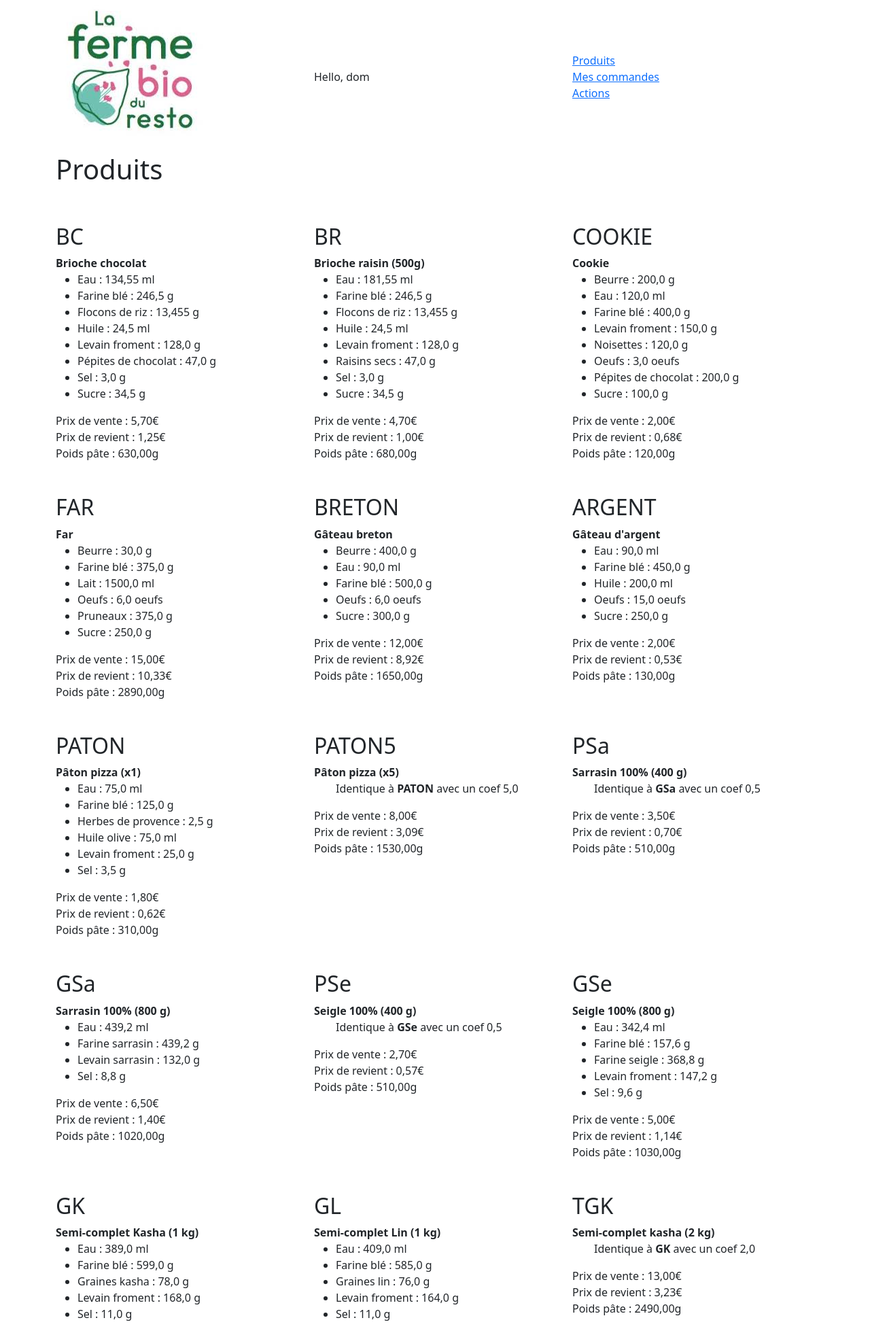
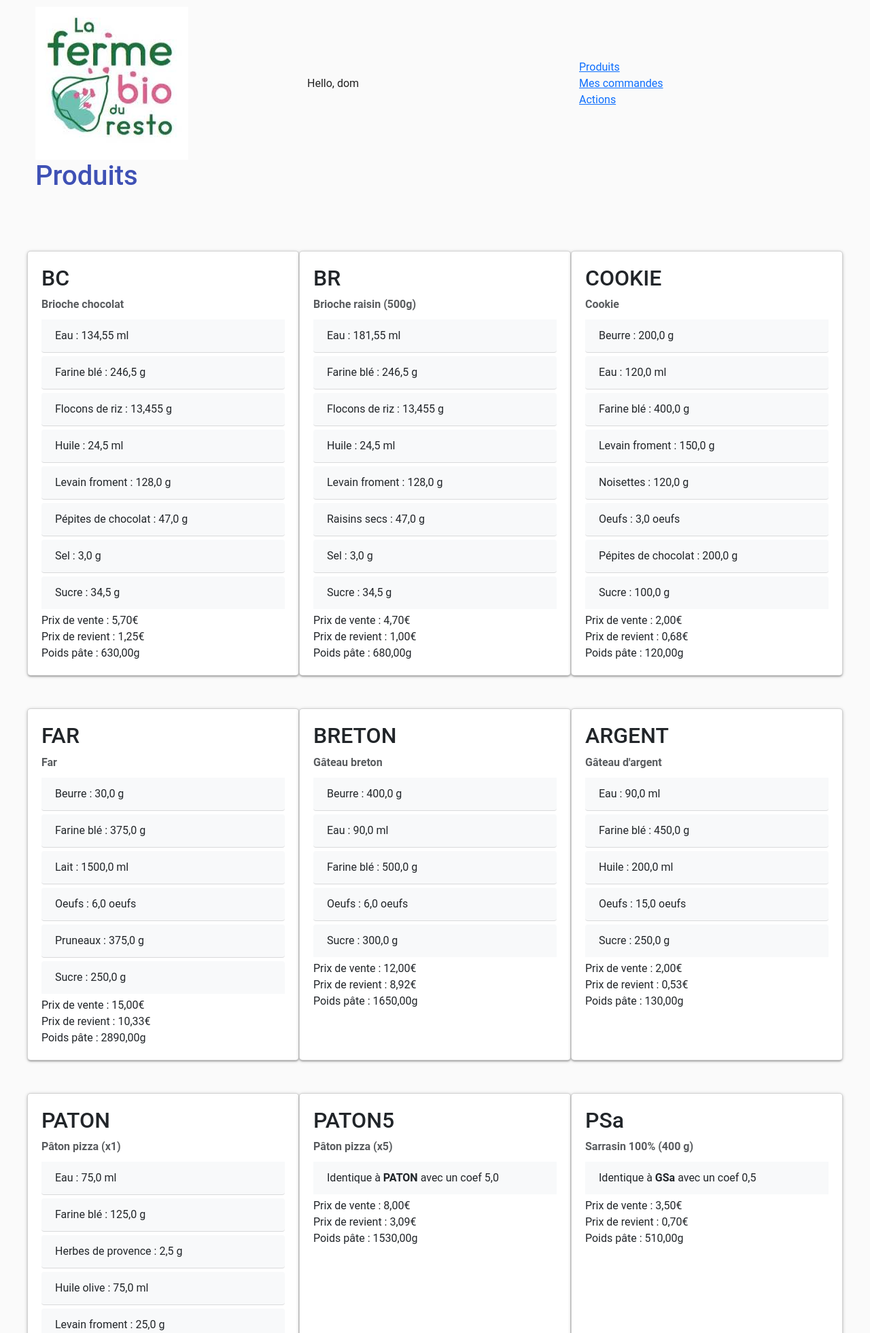
Before and after one commit to domeav/boulange, a Django app: page /products in a window 1280 px wide. Shown: the top 1961 px of the page at 68% size. Run offline with Django 5.2, Linux system fonts and the light colour scheme; a user stored in the database is signed in; data comes from the database, SQL or seed files in the repository; some libraries are stand-ins or nearby versions.

Commit message:
Imp: use material cards

```diff
--- /dev/null
+++ b/boulange/static/boulange/custom.css
@@ -0,0 +1,107 @@
+/* static/boulange/custom.css */
+body {
+    font-family: 'Roboto', sans-serif;
+    background-color: #fafafa;
+    color: #212121;
+}
+
+header {
+    padding: 10px 0;
+}
+
+
+
+header .navbar-brand img {
+    height: 30px;
+}
+
+header .navbar-nav .nav-link {
+    color: white;
+}
+
+header .navbar-nav .nav-link:hover {
+    color: #c5cae9;
+}
+
+main {
+    padding: 20px;
+}
+
+h1, h2, h3 {
+    color: #3f51b5;
+}
+
+.container {
+    max-width: 1200px;
+    margin: 0 auto;
+}
+
+.mt-5 {
+    margin-top: 2rem;
+}
+
+ul {
+    list-style-type: none;
+    padding: 0;
+}
+
+ul li {
+    margin-bottom: 0.5rem;
+}
+
+pre {
+    background-color: #f1f1f1;
+    padding: 10px;
+    border-radius: 5px;
+}
+
+.btn {
+    margin-top: 10px;
+    padding: 10px 20px;
+    background-color: #3f51b5;
+    color: white;
+    border: none;
+    border-radius: 5px;
+    cursor: pointer;
+}
+
+.btn:hover {
+    background-color: #303f9f;
+}
+
+.card {
+    margin-top: 20px;
+    padding: 20px;
+    background-color: white;
+    border-radius: 5px;
+    box-shadow: 0 2px 2px 0 rgba(0,0,0,0.14), 0 3px 1px -2px rgba(0,0,0,0.12), 0 1px 5px 0 rgba(0,0,0,0.2);
+}
+
+.card h3 {
+    margin-top: 0;
+}
+
+.card ul {
+    margin-top: 10px;
+}
+
+.card ul li {
+    margin-bottom: 5px;
+}
+
+.card-body {
+    padding: 0;
+}
+
+.list-group {
+    list-style-type: none;
+    padding: 0;
+}
+
+.list-group-item {
+    margin-bottom: 0.5rem;
+    padding: 0.75rem 1.25rem;
+    background-color: #f8f9fa;
+    border: 1px solid rgba(0,0,0,.125);
+    border-radius: 0.25rem;
+}
--- a/boulange/templates/boulange/base.html
+++ b/boulange/templates/boulange/base.html
@@ -8,6 +8,7 @@
     <meta charset="utf-8">
     {% bootstrap_css %}
     {% bootstrap_javascript %}
+    <link rel="stylesheet" href="{% static 'boulange/custom.css' %}"> <!-- Ajoutez cette ligne -->
   </head>
 
   <body>
--- a/boulange/templates/boulange/products.html
+++ b/boulange/templates/boulange/products.html
@@ -7,26 +7,30 @@
   <div class="row row-cols-1 row-cols-sm-2 row-cols-md-3">
     {% for product in products %}
     {% if product.active %}
-    <div class="col mt-5">
-      <h2>{{ product.ref }}</h2>
-      <b>{{ product.name }}</b>
-      <ul>
+    <div class="col mt-5 card">
+      <div class="card-body">
+        <h2 class="card-title">{{ product.ref }}</h2>
+        <b class="card-subtitle mb-2 text-muted">{{ product.name }}</b>
+        <ul class="list-group list-group-flush">
         {% if product.orig_product %}
-	Identique à <b>{{ product.orig_product.ref }}</b> avec un coef {{ product.coef }}
+          <li class="list-group-item">Identique à <b>{{ product.orig_product.ref }}</b> avec un coef {{ product.coef }}</li>
         {% else %}
         {% for line in product.raw_ingredients.all %}
-	<li>{{ line.ingredient.name }} : {{ line.quantity }} {{ line.ingredient.unit }}</li>
+          <li class="list-group-item">{{ line.ingredient.name }} : {{ line.quantity }} {{ line.ingredient.unit }}</li>
         {% endfor %}
         {% endif %}
       </ul>
+        <p class="card-text">
       Prix de vente : {{ product.price|floatformat:2 }}€
       <br>
       Prix de revient : {{ product.cost_price|floatformat:2 }}€
       <br>
       Poids pâte : {{ product.weight|floatformat:2 }}g
+        </p>
       {% if product.notes %}
-      <pre>{{ product.notes }}</pre>
+        <pre class="card-text">{{ product.notes }}</pre>
       {% endif %}
+    </div>
   </div>
     {% endif %}
     {% endfor %}
```
Also changed, not shown: boulange/templates/boulange/actions.html (+53 -33 lines), boulange/templates/boulange/delivery_receipt.html (+12 -6 lines), boulange/templates/boulange/my_orders.html (+5 -3 lines). Lines whose indentation alone changed are shown as unchanged.
